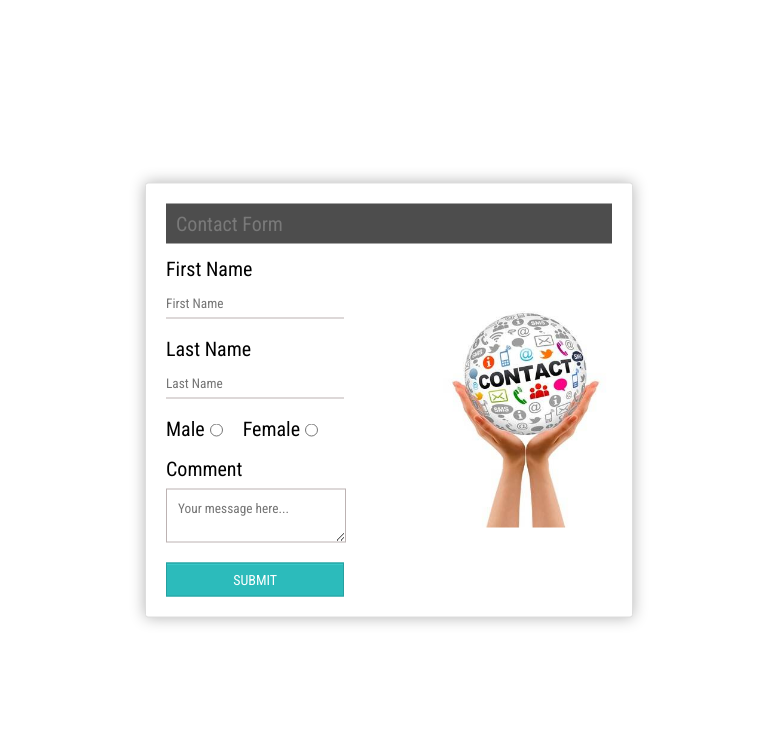
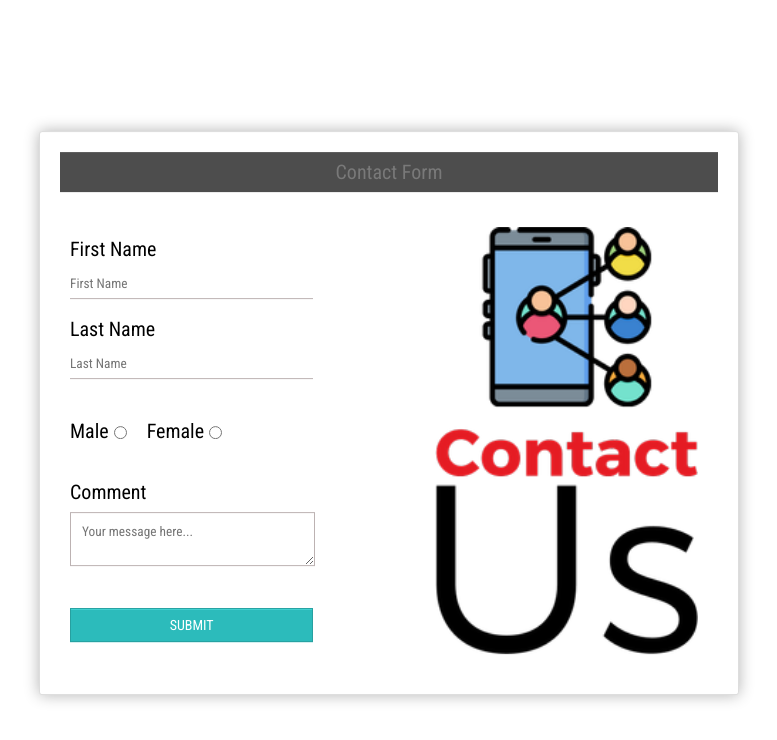
Before and after one commit to radu-musat/teme-siit, a plain HTML site: page week-8-form/index.html in a window 1280 px wide. Shown: the whole page, without its empty margins (251-1028 px from the left). Drawn offline with Linux system fonts and the light colour scheme.

Commit message:
changed image and adjusted css

```diff
--- a/week-8-form/css/container.css
+++ b/week-8-form/css/container.css
@@ -1,9 +1,16 @@
 .container {
-    height: 800px;
     margin: 0 auto;
-    padding: 0 1.5rem;
+    max-width: 450px;
+    padding: 4rem 1.5rem;
     position: relative;
-    top: 50%;
-    transform: translateY(-50%);
     width: 100%;
 }
+
+
+@media only screen and (min-width: 768px) {
+    .container {
+        max-width: none;
+        top: 50%;
+        transform: translateY(-50%);
+    }
+}
--- a/week-8-form/css/form.css
+++ b/week-8-form/css/form.css
@@ -5,10 +5,7 @@
     margin: 0 auto;
     max-width: 700px;
     padding: 1rem;
-    position: relative;
-    top: 50%;
-    transform: translateY(-50%);
-    width: 40%;
+    width: 100%;
     background: #ffffff;
 }
 
@@ -16,11 +13,13 @@
     background: #4d4d4d;
     color: #797979;
     margin-bottom: .75rem;
+    text-align: center;
     padding: .5rem;
 }
 
 .form__content {
     display: flex;
+    flex-direction: column;
     justify-content: space-between;
     flex:  0 0 100%;
 }
@@ -30,10 +29,17 @@
    flex: 0 0 40%;
 }
 
+.form__image {
+    order: -1;
+    margin-bottom: 1rem;
+    padding: 1rem;
+}
+
 .form__inputs {
     display: flex;
     flex-direction: column;
     justify-content: space-evenly;
+    padding: .5rem;
 }
 
 .form__image img {
@@ -83,12 +89,9 @@
 .form textarea {
     border: 1px solid #bcb2b2;
     min-height: 30px;
-    max-width: 280px;
-
     padding: .55rem;
     width: calc( 100% - 1.1rem );
 }
-
 
 .form textarea:focus {
     outline: none;;
@@ -115,21 +118,19 @@ input[type="submit"]:hover {
 .form__confirm {
     background-color: #bfe9c4;
     color: #368f41;
-    display: inline-block;
-    position: absolute;
+    display: block;
     text-align: center;
-    transform: translate(-50%);
-    top: 12%;
     height: 0;
     left: 50%;
-    margin-top: .75rem;
+    margin: 0 auto 1.3rem;
+    max-width: 400px;
     overflow: hidden;
     transition: height .35s ease-out, padding .35s ease-out;
 }
 
 .form__confirm--active {
     padding: .35rem;
-    height: 35px;
+    height: auto;
     overflow: visible;
 }
 
@@ -138,3 +139,18 @@ input[type="submit"]:hover {
 .form textarea.invalid-input {
     border: 1px solid red;
 }
+
+@media only screen and ( min-width: 768px ) {
+    .form__content {
+        flex-direction: row;
+    }
+
+    .form__image {
+        order: 0;
+        margin-bottom: 0;
+    }
+
+    .form textarea {
+        max-width: 280px;
+    }
+}
--- a/week-8-form/css/reset.css
+++ b/week-8-form/css/reset.css
@@ -3,6 +3,7 @@
  v2.0 | 20110126
  License: none (public domain)
 */
+
 html, body, div, span, applet, object, iframe,
 h1, h2, h3, h4, h5, h6, p, blockquote, pre,
 a, abbr, acronym, address, big, cite, code,
--- a/week-8-form/index.html
+++ b/week-8-form/index.html
@@ -44,7 +44,7 @@
 
                 <!-- form image -->
                 <picture class="form__image">
-                    <img src="img/form-image.jpg">
+                    <img src="img/form-image.png">
                 </picture>
             </div>
         </form>
--- a/week-8-form/js/form.js
+++ b/week-8-form/js/form.js
@@ -25,7 +25,6 @@ document.addEventListener('DOMContentLoaded', (event) => {
         if(!regex.test(lastName.value)) {
             lastName.classList.add("invalid-input");
         }
-
 
         return false;
     }
@@ -72,7 +71,7 @@ document.addEventListener('DOMContentLoaded', (event) => {
         var banner = document.querySelector('.form__confirm');
         var firstName = undefined;
         var lastName = undefined;
-        var userName = undefined;
+        var bannerMessage = undefined;
         var namesStatus = checkNames();
         var radioStaus = checkRadioInputs();
         var commentStatus = checkComment();
@@ -81,9 +80,9 @@ document.addEventListener('DOMContentLoaded', (event) => {
         if( namesStatus && radioStaus && commentStatus ) {
             firstName = document.querySelector("#first_name").value;
             lastName = document.querySelector("#last_name").value;
-            userName = "Hello " + firstName + " " + lastName + " " + "thank you for submitting the form";
+            bannerMessage = "Hello " + firstName + " " + lastName + " " + "thank you for submitting the form";
 
-            banner.textContent = userName;
+            banner.textContent = bannerMessage;
             banner.classList.add('form__confirm--active');
 
             return true;
```
Also changed, not shown: week-8-form/img/form-image.jpg (deleted), week-8-form/img/form-image.png (added).
